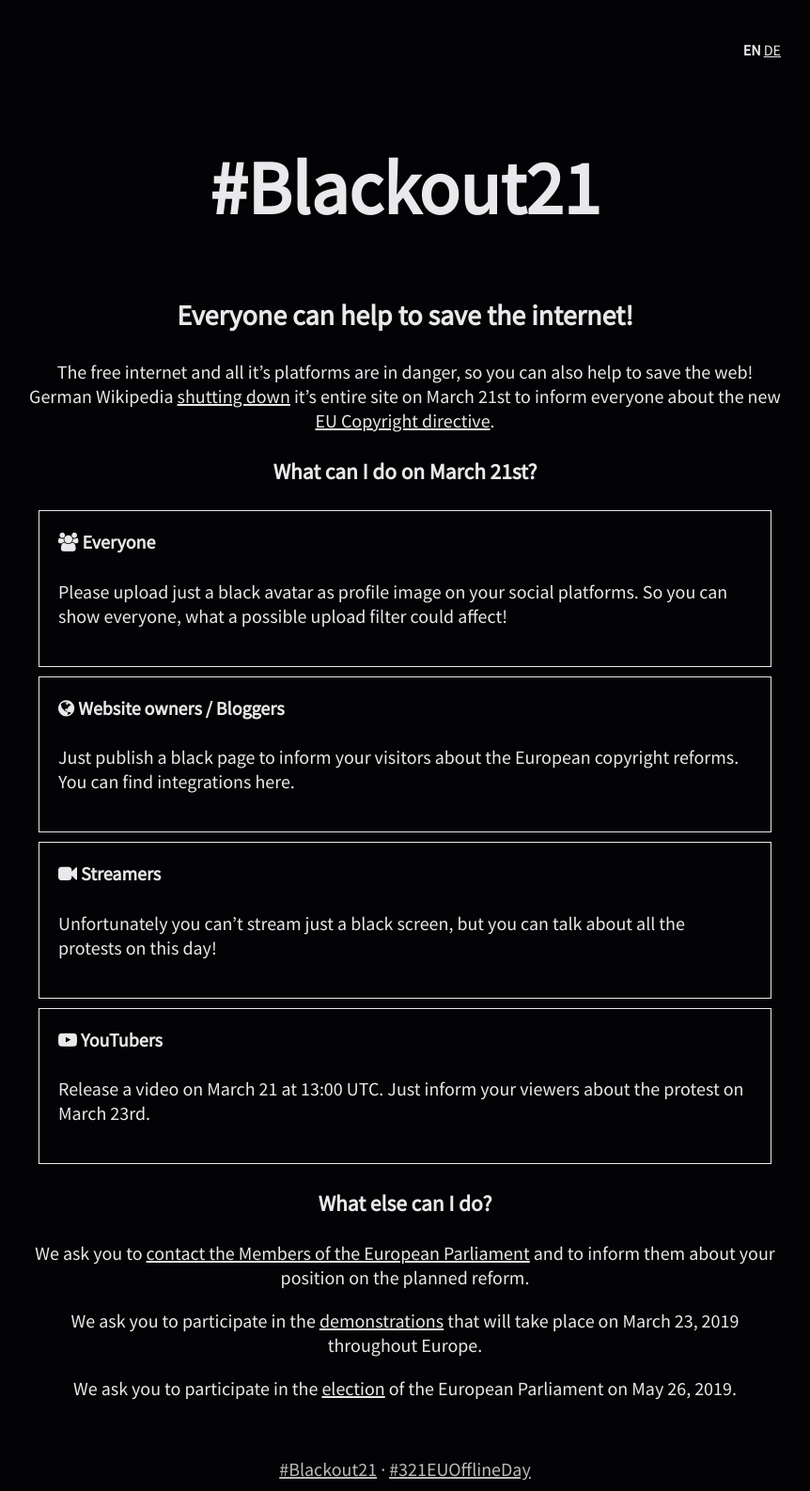
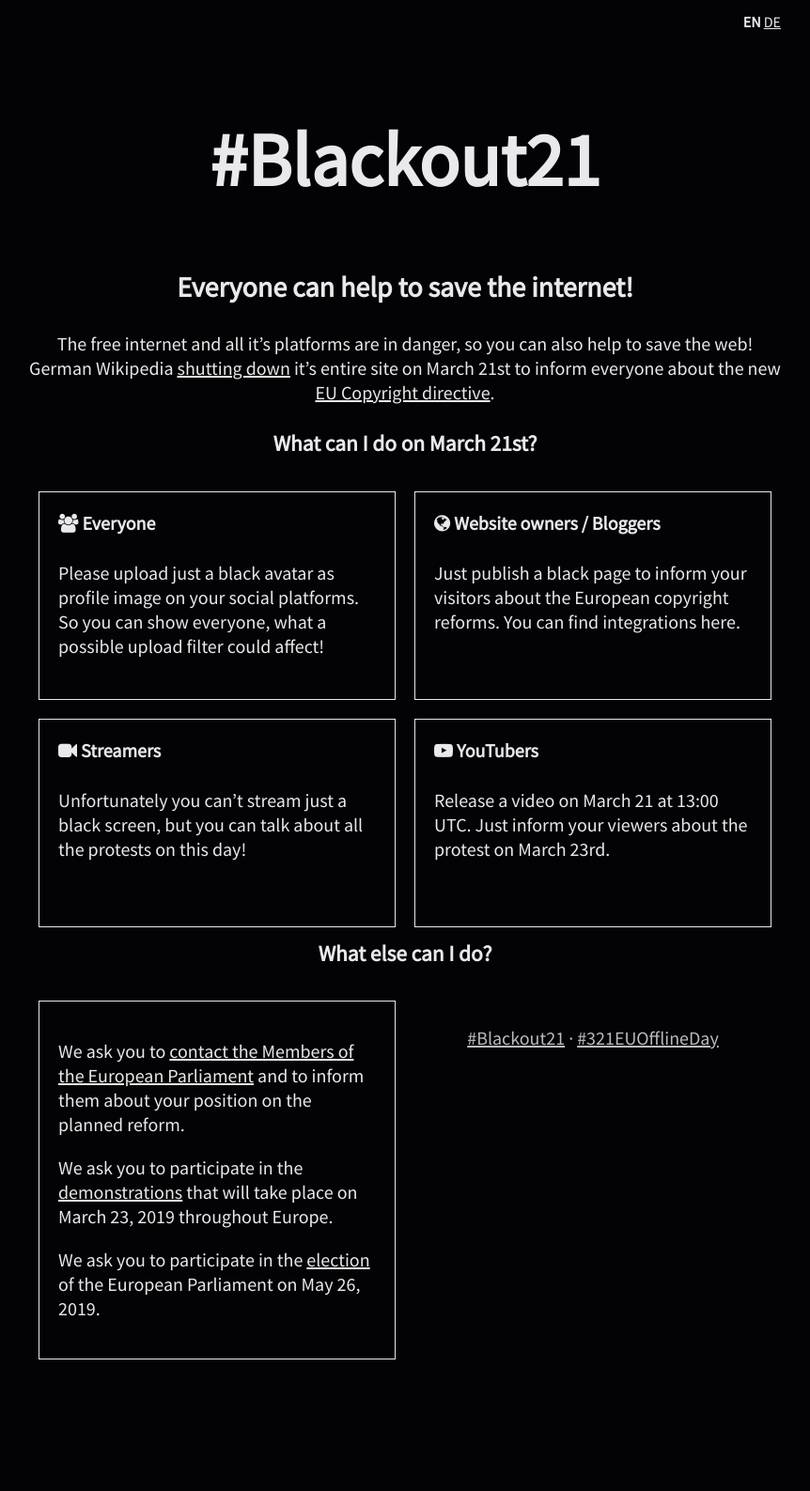
Before and after one commit to blackout21/blackout21.github.io, a Jekyll site: the page built from index.md, in a window 1280 px wide. Shown: the whole page at 94% size, without its empty margins (209-1071 px from the left). Built offline with Jekyll 4.4.1, drawn with Linux system fonts in a browser that asks for light colours; our own code applies the rules of GitHub Pages for plain Markdown files; after the commit the page ends 1457 px from its top, so only the background shows below that.

Commit message:
Styling fixes

```diff
--- a/_sass/app.scss
+++ b/_sass/app.scss
@@ -28,6 +28,9 @@ blockquote {
     padding: 20px;
     text-align: left;
     margin: 10px;
+    width: calc(50% - 62px);
+    min-height: 180px;
+    float: left;
 
     &:last-child {
         &:after {
@@ -49,7 +52,7 @@ a, a:link {
 nav {
     font-size: .8em;
     max-width: 800px;
-    margin: 30px auto 0;
+    margin: 0 auto;
     text-align: right;
     padding: 10px;
 }
@@ -63,4 +66,10 @@ footer {
     h1 {
         font-size: 40px;
     }
+
+    blockquote {
+        width: auto;
+        min-height: auto;
+        float: none;
+    }
 }
--- a/index.md
+++ b/index.md
@@ -34,11 +34,11 @@ everyone about the new [EU Copyright directive][2].
 
 ### What else can I do?
 
-We ask you to [contact the Members of the European Parliament][3] and to inform them about your position on the planned reform.
-
-We ask you to participate in the [demonstrations][4] that will take place on March 23, 2019 throughout Europe.
-
-We ask you to participate in the [election][5] of the European Parliament on May 26, 2019.
+> We ask you to [contact the Members of the European Parliament][3] and to inform them about your position on the planned reform.
+>
+> We ask you to participate in the [demonstrations][4] that will take place on March 23, 2019 throughout Europe.
+>
+> We ask you to participate in the [election][5] of the European Parliament on May 26, 2019.
 
 [1]: https://de.wikipedia.org/wiki/Wikipedia:Meinungsbilder/Protest_gegen_EU-Urheberrechtsreform
 [2]: https://saveyourinternet.eu/
```
Also changed, not shown: de/index.md (+5 -5 lines).
